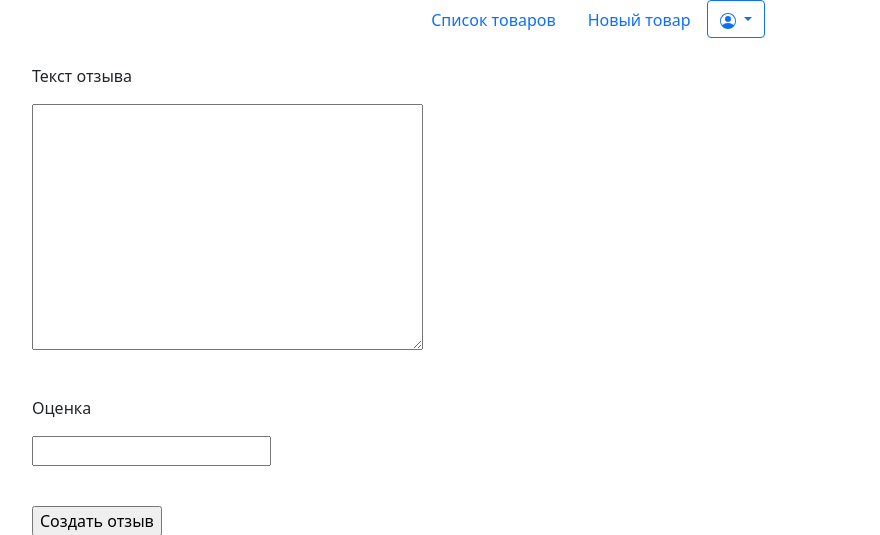
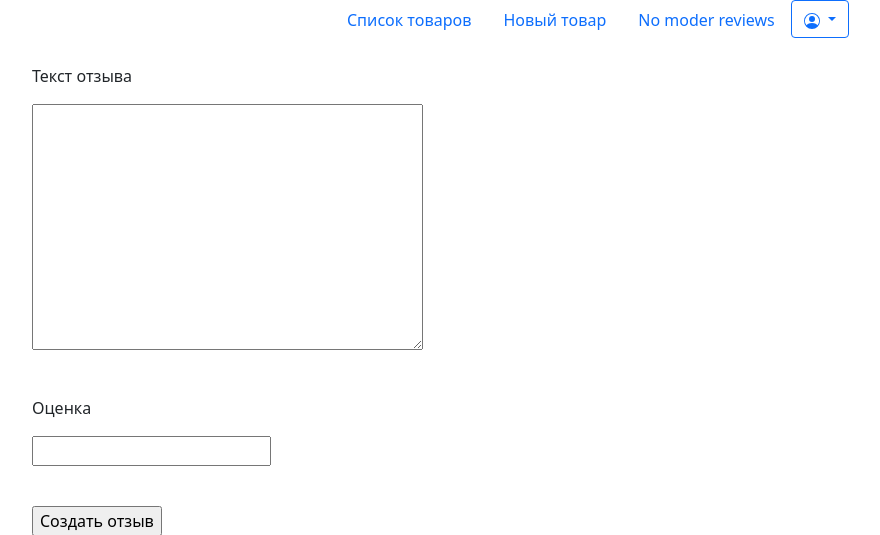
Before and after one commit to A-miin/Otzovik, a Django app: page /1/review/create in a window 1280 px wide. Shown: the top 535 px of the page, without its empty margins (50-930 px from the left). Run offline with Django 3.2, Linux system fonts and the light colour scheme; the visitor is signed in with stand-in values (Sample User, id 1); parts of the project's set-up code (start-up, migrations or seed data) failed here and were passed over.

Commit message:
add no moder rev list

```diff
--- a/Project/otzovik/models.py
+++ b/Project/otzovik/models.py
@@ -45,6 +45,9 @@ class Review(models.Model):
     class Meta:
         verbose_name='Отзыв'
         verbose_name_plural='Отзывы'
+        permissions = [
+            ('can_no_moder_reviews', 'can_no_moder_reviews')
+        ]
 
     def __str__(self):
         return f'{self.author.username} - {self.product.name}'
--- a/Project/otzovik/templates/base.html
+++ b/Project/otzovik/templates/base.html
@@ -18,6 +18,9 @@
                 {% if user.is_authenticated and perms.otzovik.add_product %}
               <li class="nav-item">
                 <a class="nav-link " href="{% url "otzovik:product-create" %}">Новый товар</a>
+              </li>
+                    <li class="nav-item">
+                <a class="nav-link " href="{% url "otzovik:no-reviews" %}">No moder reviews</a>
               </li>
             {% endif %}
 
--- a/Project/otzovik/urls.py
+++ b/Project/otzovik/urls.py
@@ -1,6 +1,6 @@
 from django.urls import path
 from otzovik.views import (IndexView, ProductView, ProductCreateView, ProductDeleteView,ProductUpdateView,
-                           ReviewCreateView,ReviewUpdateView,ReviewDeleteView)
+                           ReviewCreateView,ReviewUpdateView,ReviewDeleteView,NoModerReview)
 
 app_name='otzovik'
 urlpatterns=[
@@ -12,6 +12,7 @@ urlpatterns=[
     path('<int:pk>/review/create', ReviewCreateView.as_view(), name = 'review-create'),
     path('<int:pk>/review/update', ReviewUpdateView.as_view(), name = 'review-update'),
     path('<int:pk>/review/delete', ReviewDeleteView.as_view(), name = 'review-delete'),
+    path('no_reviews/', NoModerReview.as_view(), name = 'no-reviews'),
 
 
 ]
--- a/Project/otzovik/views/__init__.py
+++ b/Project/otzovik/views/__init__.py
@@ -6,4 +6,4 @@ ProductDeleteView,
 ProductUpdateView,
 
 )
-from .review import ReviewCreateView,ReviewUpdateView,ReviewDeleteView
+from .review import ReviewCreateView,ReviewUpdateView,ReviewDeleteView,NoModerReview
--- a/Project/otzovik/views/review.py
+++ b/Project/otzovik/views/review.py
@@ -66,7 +66,21 @@ class ReviewDeleteView(PermissionRequiredMixin, DeleteView):
         review = get_object_or_404(Review, id=self.kwargs.get('pk'))
         return super().has_permission() or (self.request.user == review.author)
 
+    def has_permission(self):
+        review = get_object_or_404(Review, id=self.kwargs.get('pk'))
+        return super().has_permission() or (self.request.user == review.author)
+
     template_name = 'review/delete.html'
     model = Review
     context_object_name = 'review'
     success_url = reverse_lazy('otzovik:product-list')
+
+class NoModerReview(PermissionRequiredMixin, ListView):
+    permission_required = 'otzovik.can_no_moder_reviews'
+    template_name = 'review/list.html'
+    model = Review
+    context_object_name = 'reviews'
+
+    def get_queryset(self):
+        queryset = Review.objects.filter(is_moder=False).order_by('-updated_at')
+        return queryset
```
Also changed, not shown: Project/otzovik/templates/review/list.html (added, +10 -0 lines), Project/otzovik/migrations/0003_alter_review_options.py (added).
